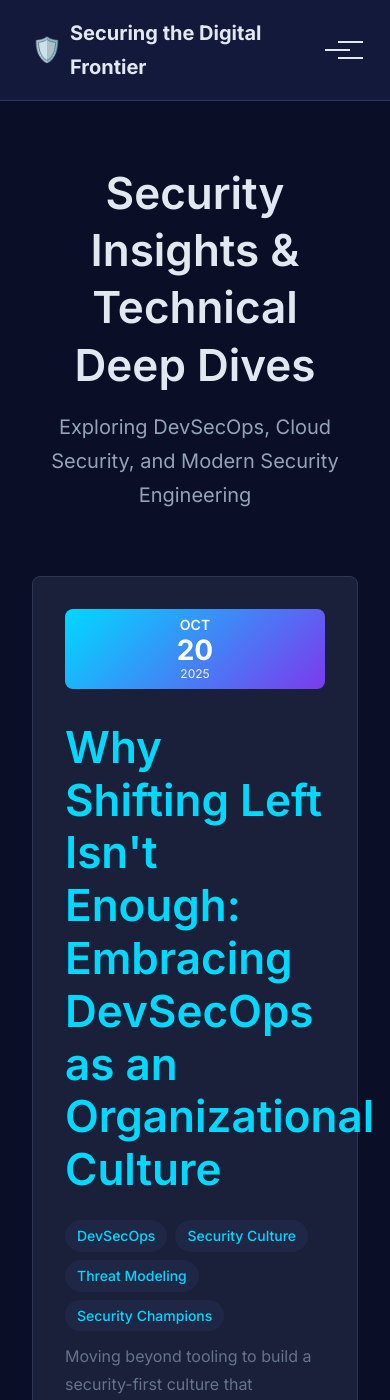
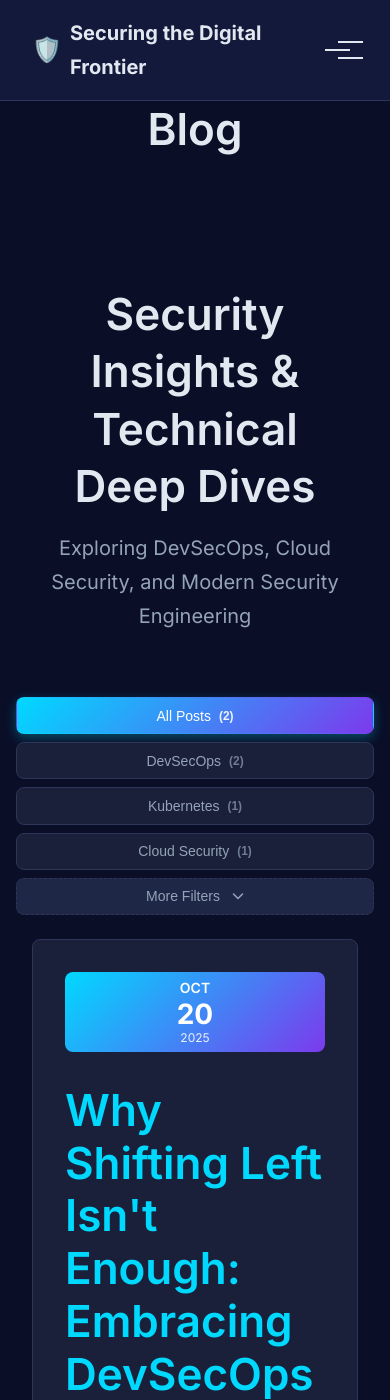
Before and after one commit to z-varun/z-varun, a Jekyll site: the page built from blog.html, in a window 390 px wide and 1400 px high. Built offline with Jekyll 4.4.1, drawn with Linux system fonts in a browser that asks for light colours; some of the changed text lies outside the part shown.

Commit message:
Moodified code

```diff
--- a/_includes/footer.html
+++ b/_includes/footer.html
@@ -34,7 +34,6 @@
 
         <div class="footer-bottom">
             <p>&copy; {{ 'now' | date: "%Y" }} {{ site.author }}. All rights reserved.</p>
-            <p>Built with <a href="https://jekyllrb.com/" target="_blank">Jekyll</a> and hosted on <a href="https://pages.github.com/" target="_blank">GitHub Pages</a></p>
         </div>
     </div>
 </footer>
--- a/_layouts/page.html
+++ b/_layouts/page.html
@@ -15,7 +15,7 @@ layout: default
     </header>
 
     <div class="page-content">
-        {{ content }}  <!-- Only once! -->
+        {{ content }}
     </div>
 </article>
 
--- /dev/null
+++ b/assets/css/blog.css
@@ -0,0 +1,253 @@
+/* Blog Page Styles */
+
+/* Blog Filters Styling */
+.blog-filters {
+    display: flex;
+    justify-content: center;
+    flex-wrap: wrap;
+    gap: 0.75rem;
+    margin: 2rem auto 1.5rem;
+    padding: 0 2rem;
+    max-width: 1000px;
+}
+
+.filter-btn {
+    padding: 0.75rem 1.25rem;
+    background-color: var(--bg-card);
+    color: var(--text-secondary);
+    border: 1px solid var(--border-color);
+    border-radius: var(--border-radius);
+    font-weight: 500;
+    cursor: pointer;
+    transition: all 0.3s ease;
+    font-size: 0.95rem;
+    display: inline-flex;
+    align-items: center;
+    gap: 0.5rem;
+}
+
+.filter-btn:hover {
+    background-color: var(--bg-tertiary);
+    border-color: var(--color-primary);
+    color: var(--color-primary);
+    transform: translateY(-2px);
+}
+
+.filter-btn.active {
+    background: linear-gradient(135deg, var(--color-primary), var(--color-secondary));
+    color: white;
+    border-color: transparent;
+    box-shadow: 0 4px 12px rgba(0, 217, 255, 0.3);
+}
+
+.filter-btn.active:hover {
+    transform: translateY(-2px) scale(1.02);
+}
+
+.filter-count {
+    opacity: 0.7;
+    font-size: 0.85em;
+    font-weight: 600;
+}
+
+.filter-btn.active .filter-count {
+    opacity: 0.9;
+}
+
+/* Dropdown Filters */
+.filter-dropdown {
+    position: relative;
+    display: inline-block;
+}
+
+.filter-more {
+    background-color: var(--bg-tertiary);
+    border: 1px dashed var(--border-color);
+}
+
+.filter-more:hover {
+    border-style: solid;
+}
+
+.filter-more i {
+    margin-left: 0.25rem;
+    font-size: 0.75rem;
+    transition: transform 0.3s ease;
+}
+
+.filter-more.active i {
+    transform: rotate(180deg);
+}
+
+.filter-dropdown-content {
+    display: none;
+    position: absolute;
+    top: calc(100% + 0.75rem);
+    right: 0;
+    background-color: var(--bg-card);
+    border: 1px solid var(--border-color);
+    border-radius: var(--border-radius);
+    box-shadow: 0 8px 24px rgba(0, 0, 0, 0.5);
+    z-index: 1000;
+    min-width: 220px;
+    max-height: 400px;
+    overflow-y: auto;
+    padding: 0.5rem;
+}
+
+.filter-dropdown-content.show {
+    display: block;
+    animation: dropdownSlide 0.3s ease;
+}
+
+@keyframes dropdownSlide {
+    from {
+        opacity: 0;
+        transform: translateY(-10px);
+    }
+    to {
+        opacity: 1;
+        transform: translateY(0);
+    }
+}
+
+.filter-btn-dropdown {
+    display: flex;
+    justify-content: space-between;
+    align-items: center;
+    width: 100%;
+    padding: 0.75rem 1rem;
+    background: none;
+    border: none;
+    color: var(--text-secondary);
+    text-align: left;
+    cursor: pointer;
+    border-radius: 6px;
+    transition: all 0.2s ease;
+    font-size: 0.9rem;
+}
+
+.filter-btn-dropdown:hover {
+    background-color: var(--bg-tertiary);
+    color: var(--color-primary);
+}
+
+.filter-btn-dropdown.active {
+    background-color: var(--color-primary);
+    color: white;
+}
+
+.filter-btn-dropdown.active .filter-count {
+    opacity: 1;
+}
+
+/* Active Filter Display */
+.active-filter-display {
+    display: flex;
+    align-items: center;
+    justify-content: center;
+    gap: 1rem;
+    margin: 0 auto 2rem;
+    padding: 0.75rem 1.5rem;
+    background-color: var(--bg-tertiary);
+    border: 1px solid var(--border-color);
+    border-radius: var(--border-radius);
+    max-width: fit-content;
+}
+
+.active-filter-label {
+    color: var(--text-muted);
+    font-size: 0.9rem;
+}
+
+.active-filter-tag {
+    color: var(--color-primary);
+    font-weight: 600;
+    font-size: 0.95rem;
+}
+
+.clear-filter-btn {
+    background: none;
+    border: none;
+    color: var(--text-muted);
+    cursor: pointer;
+    padding: 0.25rem 0.5rem;
+    border-radius: 4px;
+    transition: all 0.2s ease;
+    font-size: 0.875rem;
+    display: flex;
+    align-items: center;
+    gap: 0.25rem;
+}
+
+.clear-filter-btn:hover {
+    color: var(--color-danger);
+    background-color: rgba(239, 68, 68, 0.1);
+}
+
+/* Smooth transitions for filtered posts */
+.blog-post-item {
+    transition: opacity 0.3s ease, transform 0.3s ease;
+}
+
+.blog-post-item.filtering {
+    opacity: 0.5;
+}
+
+/* No results message */
+.no-results-message {
+    text-align: center;
+    padding: 4rem 2rem;
+    color: var(--text-muted);
+}
+
+.no-results-message i {
+    font-size: 3rem;
+    color: var(--color-primary);
+    margin-bottom: 1rem;
+    opacity: 0.5;
+}
+
+.no-results-message h3 {
+    color: var(--text-primary);
+    margin-bottom: 0.5rem;
+}
+
+/* Mobile responsiveness */
+@media (max-width: 768px) {
+    .blog-filters {
+        gap: 0.5rem;
+        padding: 0 1rem;
+    }
+
+    .filter-btn {
+        padding: 0.6rem 1rem;
+        font-size: 0.875rem;
+    }
+
+    .filter-dropdown-content {
+        right: auto;
+        left: 0;
+        width: 100%;
+        min-width: auto;
+    }
+
+    .active-filter-display {
+        flex-direction: column;
+        gap: 0.5rem;
+        padding: 1rem;
+    }
+}
+
+@media (max-width: 480px) {
+    .blog-filters {
+        flex-direction: column;
+        align-items: stretch;
+    }
+
+    .filter-btn,
+    .filter-more {
+        width: 100%;
+        justify-content: center;
+    }
+}
--- /dev/null
+++ b/assets/js/blog.js
@@ -0,0 +1,148 @@
+// Blog Filter Functionality
+document.addEventListener('DOMContentLoaded', function() {
+    const filterBtns = document.querySelectorAll('.filter-btn:not(.filter-more)');
+    const dropdownBtns = document.querySelectorAll('.filter-btn-dropdown');
+    const moreFiltersBtn = document.getElementById('moreFiltersBtn');
+    const moreFilters = document.getElementById('moreFilters');
+    const posts = document.querySelectorAll('.blog-post-item');
+    const activeFilterDisplay = document.getElementById('activeFilterDisplay');
+    const activeFilterTag = document.getElementById('activeFilterTag');
+    const clearFilterBtn = document.getElementById('clearFilterBtn');
+
+    let currentFilter = 'all';
+
+    // Toggle dropdown
+    if (moreFiltersBtn) {
+        moreFiltersBtn.addEventListener('click', function(e) {
+            e.stopPropagation();
+            moreFilters.classList.toggle('show');
+            this.classList.toggle('active');
+        });
+    }
+
+    // Close dropdown when clicking outside
+    document.addEventListener('click', function(event) {
+        if (moreFilters && !event.target.closest('.filter-dropdown')) {
+            moreFilters.classList.remove('show');
+            if (moreFiltersBtn) {
+                moreFiltersBtn.classList.remove('active');
+            }
+        }
+    });
+
+    // Filter function
+    function applyFilter(filter, buttonElement) {
+        currentFilter = filter;
+
+        // Update active states
+        filterBtns.forEach(b => b.classList.remove('active'));
+        dropdownBtns.forEach(b => b.classList.remove('active'));
+
+        if (buttonElement) {
+            buttonElement.classList.add('active');
+        }
+
+        // Show/hide active filter display
+        if (filter === 'all') {
+            activeFilterDisplay.style.display = 'none';
+        } else {
+            activeFilterDisplay.style.display = 'flex';
+            activeFilterTag.textContent = filter;
+        }
+
+        // Filter posts with animation
+        let visibleCount = 0;
+
+        posts.forEach(post => {
+            const tags = post.getAttribute('data-tags');
+
+            if (filter === 'all' || tags.includes(filter)) {
+                post.style.display = 'flex';
+                setTimeout(() => {
+                    post.style.opacity = '1';
+                    post.style.transform = 'translateY(0)';
+                }, 10);
+                visibleCount++;
+            } else {
+                post.style.opacity = '0';
+                post.style.transform = 'translateY(20px)';
+                setTimeout(() => {
+                    post.style.display = 'none';
+                }, 300);
+            }
+        });
+
+        // Show "no results" message if needed
+        const postsContainer = document.querySelector('.posts-list');
+        let noResults = document.querySelector('.no-results-message');
+
+        if (visibleCount === 0 && !noResults && postsContainer) {
+            const message = document.createElement('div');
+            message.className = 'no-results-message';
+            message.innerHTML = `
+                <i class="fas fa-search"></i>
+                <h3>No posts found</h3>
+                <p>No posts match the filter "<strong>${filter}</strong>". Try another tag!</p>
+            `;
+            postsContainer.appendChild(message);
+        } else if (visibleCount > 0 && noResults) {
+            noResults.remove();
+        }
+
+        // Close dropdown
+        if (moreFilters) {
+            moreFilters.classList.remove('show');
+            if (moreFiltersBtn) {
+                moreFiltersBtn.classList.remove('active');
+            }
+        }
+
+        // Smooth scroll to posts
+        if (filter !== 'all') {
+            setTimeout(() => {
+                const container = document.querySelector('.blog-container');
+                if (container) {
+                    container.scrollIntoView({
+                        behavior: 'smooth',
+                        block: 'start'
+                    });
+                }
+            }, 100);
+        }
+    }
+
+    // Main filter buttons
+    filterBtns.forEach(btn => {
+        btn.addEventListener('click', function() {
+            const filter = this.getAttribute('data-filter');
+            applyFilter(filter, this);
+        });
+    });
+
+    // Dropdown filter buttons
+    dropdownBtns.forEach(btn => {
+        btn.addEventListener('click', function(e) {
+            e.stopPropagation();
+            const filter = this.getAttribute('data-filter');
+            applyFilter(filter, this);
+        });
+    });
+
+    // Clear filter button
+    if (clearFilterBtn) {
+        clearFilterBtn.addEventListener('click', function() {
+            const allPostsBtn = document.querySelector('.filter-btn[data-filter="all"]');
+            applyFilter('all', allPostsBtn);
+        });
+    }
+
+    // Keyboard navigation
+    document.addEventListener('keydown', function(e) {
+        if (e.key === 'Escape' && moreFilters && moreFilters.classList.contains('show')) {
+            moreFilters.classList.remove('show');
+            if (moreFiltersBtn) {
+                moreFiltersBtn.classList.remove('active');
+            }
+        }
+    });
+});
--- a/blog.html
+++ b/blog.html
@@ -1,7 +1,9 @@
 ---
-layout: default
+layout: page
 title: Blog
 permalink: /blog/
+custom_css: blog
+custom_js: blog
 ---
 
 <div class="blog-page">
@@ -10,11 +12,83 @@ permalink: /blog/
         <p class="page-subtitle">Exploring DevSecOps, Cloud Security, and Modern Security Engineering</p>
     </header>
 
+    <!-- Improved Filters with Counts and Dropdown -->
+    <div class="blog-filters">
+        <!-- All Posts Button -->
+        <button class="filter-btn active" data-filter="all">
+            All Posts <span class="filter-count">({{ site.posts.size }})</span>
+        </button>
+
+        {% assign all_tags = "" | split: "" %}
+        {% for post in site.posts %}
+            {% for tag in post.tags %}
+                {% unless all_tags contains tag %}
+                    {% assign all_tags = all_tags | push: tag %}
+                {% endunless %}
+            {% endfor %}
+        {% endfor %}
+
+        {% assign priority_tags = "DevSecOps,Kubernetes,Cloud Security,CI/CD" | split: "," %}
+
+        {% for tag in priority_tags %}
+            {% if all_tags contains tag %}
+                {% assign tag_count = 0 %}
+                {% for post in site.posts %}
+                    {% if post.tags contains tag %}
+                        {% assign tag_count = tag_count | plus: 1 %}
+                    {% endif %}
+                {% endfor %}
+                <button class="filter-btn" data-filter="{{ tag }}">
+                    {{ tag }} <span class="filter-count">({{ tag_count }})</span>
+                </button>
+            {% endif %}
+        {% endfor %}
+
+        {% assign has_more_tags = false %}
+        {% for tag in all_tags %}
+            {% unless priority_tags contains tag %}
+                {% assign has_more_tags = true %}
+                {% break %}
+            {% endunless %}
+        {% endfor %}
+
+        {% if has_more_tags %}
+        <div class="filter-dropdown">
+            <button class="filter-btn filter-more" id="moreFiltersBtn">
+                More Filters <i class="fas fa-chevron-down"></i>
+            </button>
+            <div class="filter-dropdown-content" id="moreFilters">
+                {% for tag in all_tags %}
+                    {% unless priority_tags contains tag %}
+                        {% assign tag_count = 0 %}
+                        {% for post in site.posts %}
+                            {% if post.tags contains tag %}
+                                {% assign tag_count = tag_count | plus: 1 %}
+                            {% endif %}
+                        {% endfor %}
+                        <button class="filter-btn-dropdown" data-filter="{{ tag }}">
+                            {{ tag }} <span class="filter-count">({{ tag_count }})</span>
+                        </button>
+                    {% endunless %}
+                {% endfor %}
+            </div>
+        </div>
+        {% endif %}
+    </div>
+
+    <div class="active-filter-display" id="activeFilterDisplay" style="display: none;">
+        <span class="active-filter-label">Filtered by:</span>
+        <span class="active-filter-tag" id="activeFilterTag"></span>
+        <button class="clear-filter-btn" id="clearFilterBtn">
+            <i class="fas fa-times"></i> Clear
+        </button>
+    </div>
+
     <div class="blog-container">
         {% if site.posts.size > 0 %}
         <div class="posts-list">
             {% for post in site.posts %}
-            <article class="blog-post-item">
+            <article class="blog-post-item" data-tags="{{ post.tags | join: ',' }}">
                 <div class="post-date-badge">
                     <span class="month">{{ post.date | date: "%b" }}</span>
                     <span class="day">{{ post.date | date: "%d" }}</span>
```
